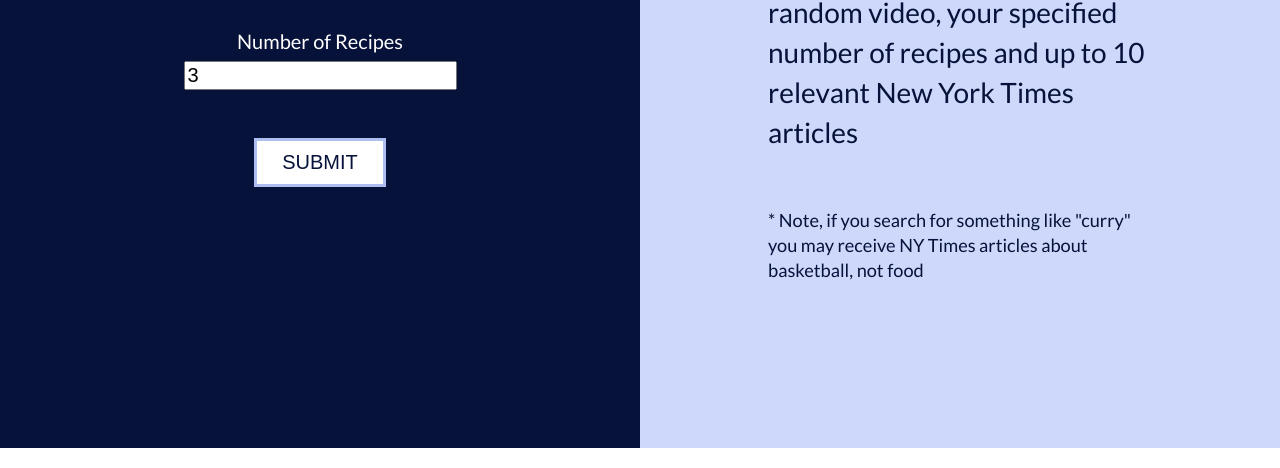
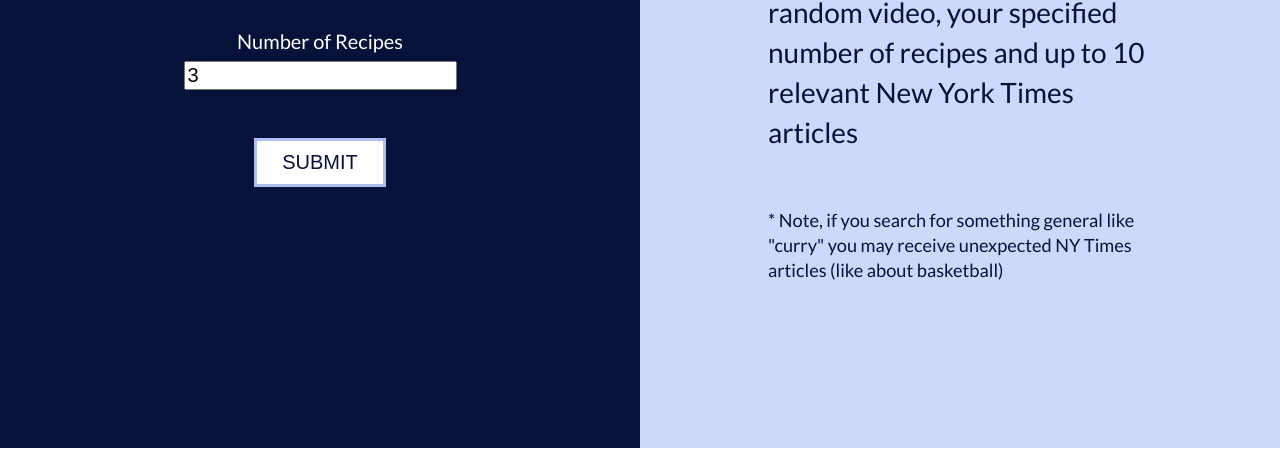
Before and after one commit to keeleyduffey/food-finds, a plain HTML site: page index.html in a window 1280 px wide. Shown: the part 352-820 px from the top of the page. Drawn offline with nearby package versions, Linux system fonts and the light colour scheme.

Commit message:
Updates how it works copy

```diff
--- a/index.html
+++ b/index.html
@@ -34,7 +34,7 @@
         <p> Search for a food and receive a random video, your specified number of recipes and up to 10 relevant New York Times articles</p>
         <br>
         <br>
-        <p class="small">* Note, if you search for something like "curry" you may receive NY Times articles about basketball, not food</p>
+        <p class="small">* Note, if you search for something general like "curry" you may receive unexpected NY Times articles (like about basketball)</p>
       </aside>
     </div>
 
```
